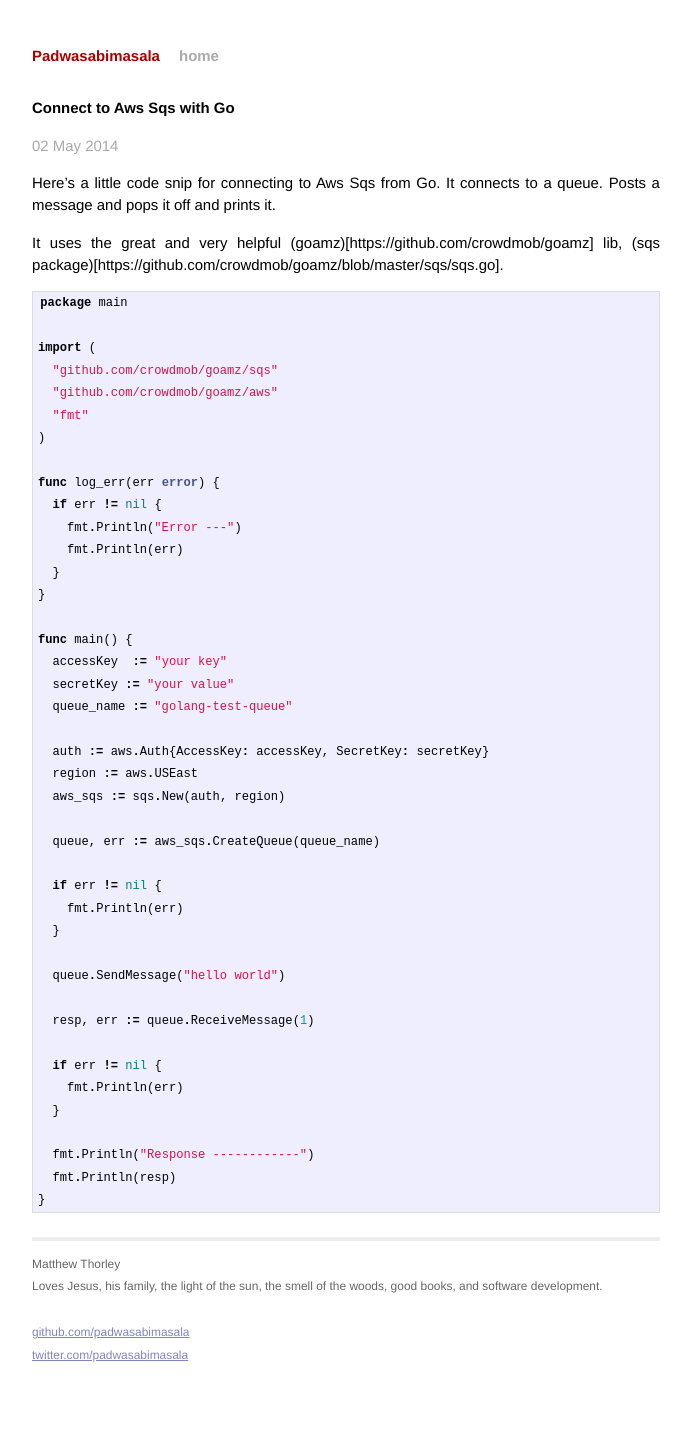
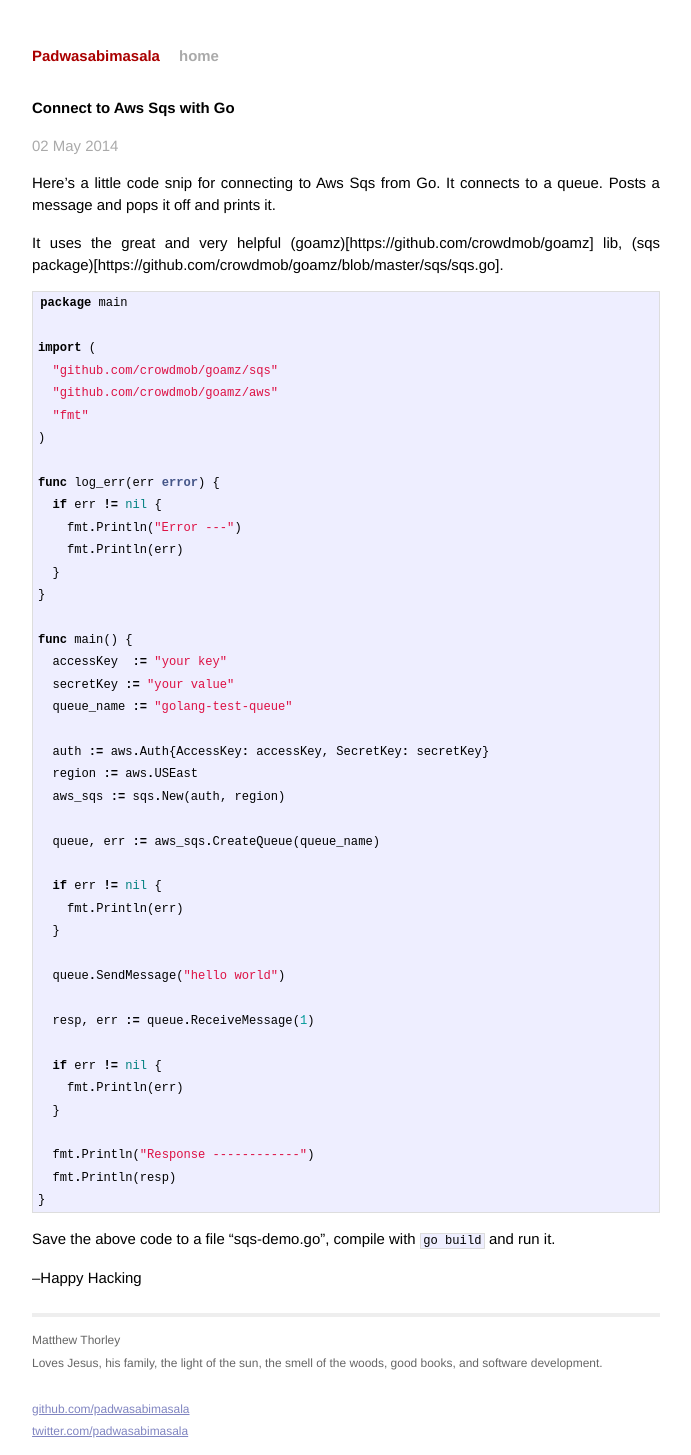
Before and after one commit to padwasabimasala/padwasabimasala.github.io, a Jekyll site: the page built from _posts/2014-05-02-connect-to-aws-sqs-with-go.markdown, in a window 1280 px wide. Shown: the whole page, without its empty margins (294-985 px from the left). Built offline with Jekyll 4.4.1, drawn with Linux system fonts in a browser that asks for light colours; Markdown is read by kramdown in place of the engine named in the settings; before the commit the page ends 1378 px from its top, so only the background shows below that.

Commit message:
sqs postscript

````diff
--- a/_posts/2014-05-02-connect-to-aws-sqs-with-go.markdown
+++ b/_posts/2014-05-02-connect-to-aws-sqs-with-go.markdown
@@ -52,3 +52,8 @@ func main() {
   fmt.Println(resp)
 }
 ```
+
+Save the above code to a file "sqs-demo.go", compile with `go build` and run it.
+
+
+--Happy Hacking
````
